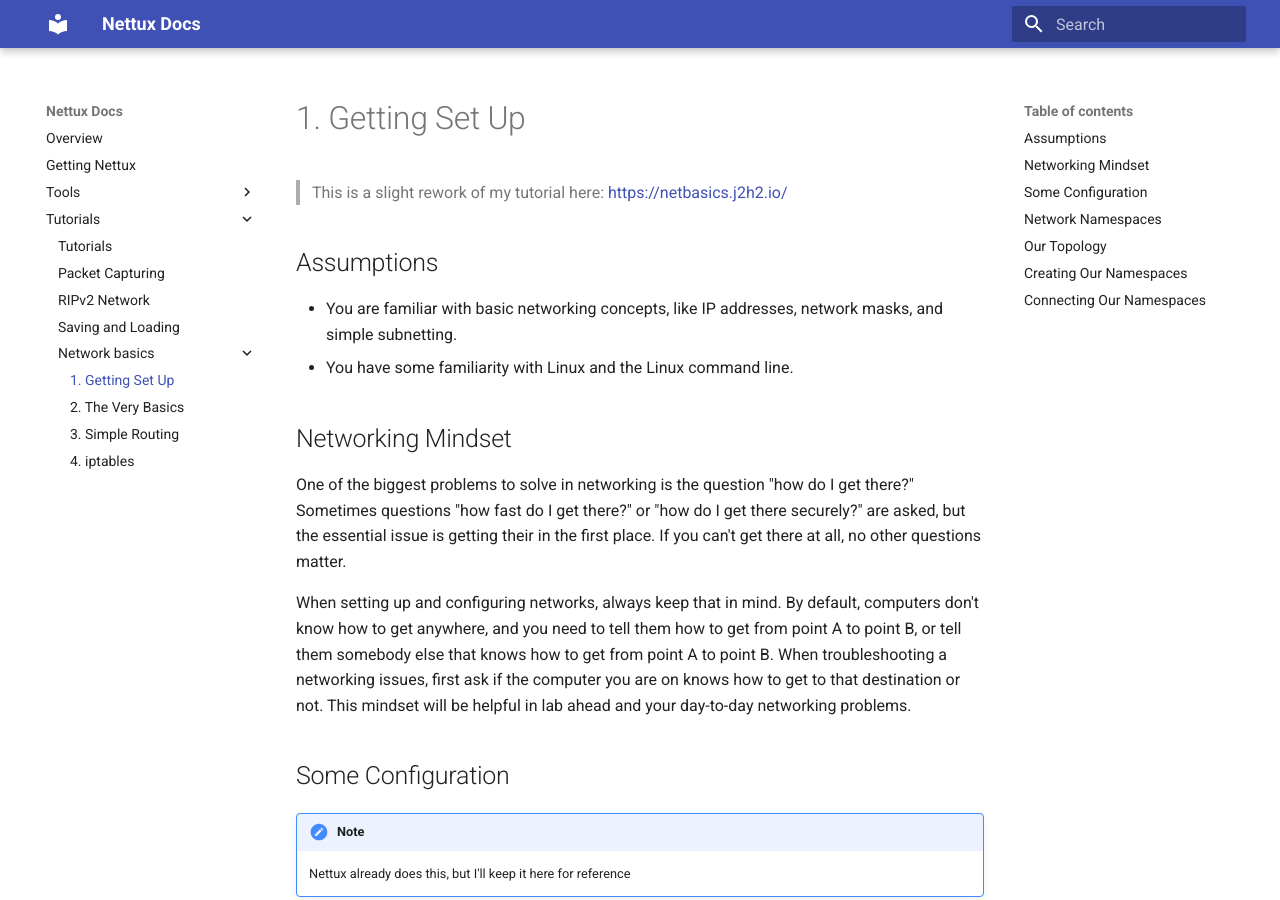
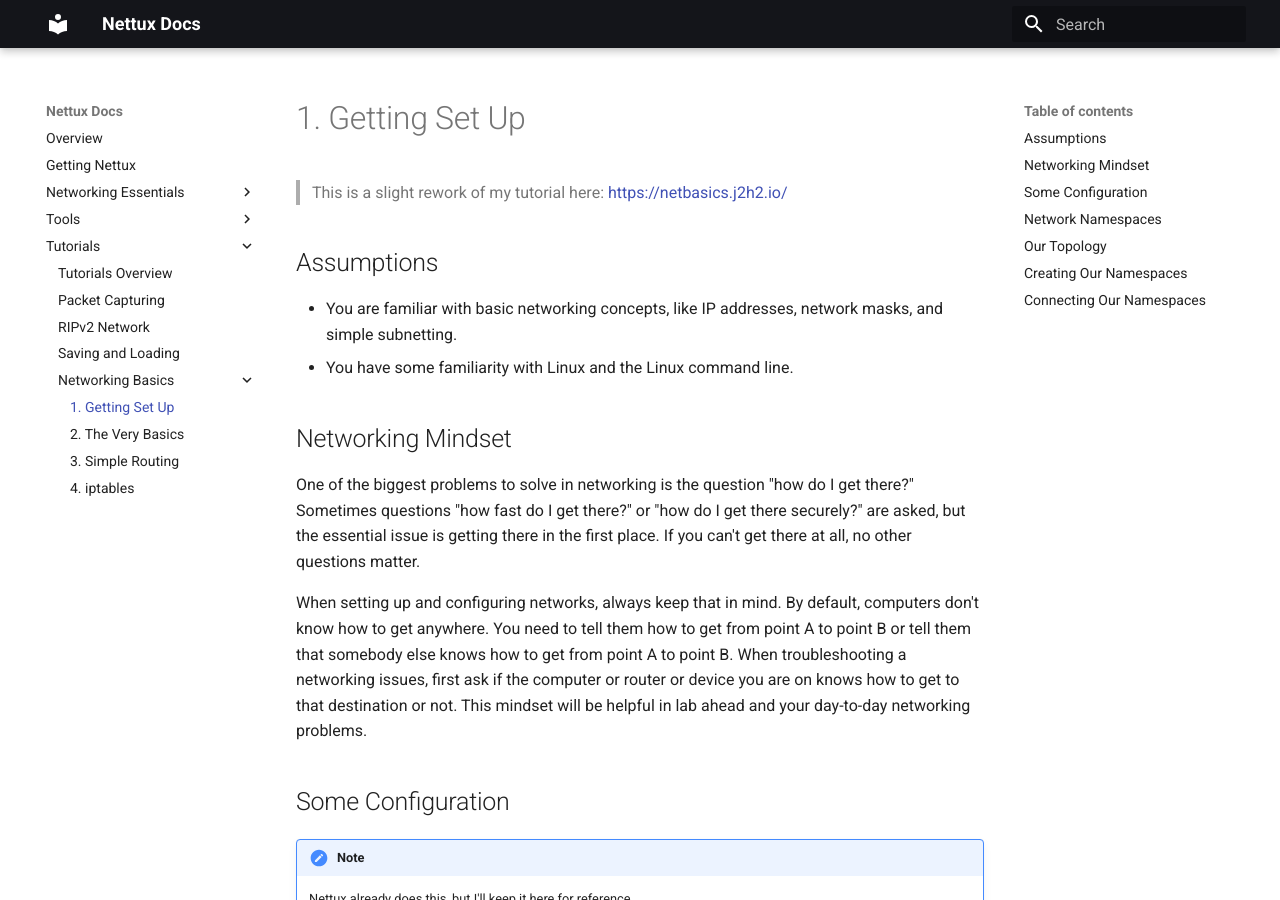
Before and after one commit to bocajspear1/netix, an MkDocs documentation site: the page built from docs/tutorials/Networking-Basics/1-Getting-Set-Up.md, in a window 1280 px wide and 900 px high. Built offline with MkDocs 1.6.1 and Material for MkDocs 9.7.7, drawn with Linux system fonts in a browser that asks for light colours.

Commit message:
Added essentials docs, minor fixes

```diff
--- a/docs/tutorials/network-basics/1-Getting-Set-Up.md
+++ b/docs/tutorials/Networking-Basics/1-Getting-Set-Up.md
@@ -9,9 +9,9 @@
 
 ## Networking Mindset
 
-One of the biggest problems to solve in networking is the question "how do I get there?" Sometimes questions "how fast do I get there?" or "how do I get there securely?" are asked, but the essential issue is getting their in the first place. If you can't get there at all, no other questions matter.
+One of the biggest problems to solve in networking is the question "how do I get there?" Sometimes questions "how fast do I get there?" or "how do I get there securely?" are asked, but the essential issue is getting there in the first place. If you can't get there at all, no other questions matter.
 
-When setting up and configuring networks, always keep that in mind. By default, computers don't know how to get anywhere, and you need to tell them how to get from point A to point B, or tell them somebody else that knows how to get from point A to point B. When troubleshooting a networking issues, first ask if the computer you are on knows how to get to that destination or not. This mindset will be helpful in lab ahead and your day-to-day networking problems.
+When setting up and configuring networks, always keep that in mind. By default, computers don't know how to get anywhere. You need to tell them how to get from point A to point B or tell them that somebody else knows how to get from point A to point B. When troubleshooting a networking issues, first ask if the computer or router or device you are on knows how to get to that destination or not. This mindset will be helpful in lab ahead and your day-to-day networking problems.
 
 ## Some Configuration
 
--- a/docs/tutorials/index.md
+++ b/docs/tutorials/index.md
@@ -1,4 +1,4 @@
-# Tutorials
+# Tutorials Overview
 
 
 ## Using MiniEditNG
--- a/mkdocs.yml
+++ b/mkdocs.yml
@@ -1,6 +1,8 @@
 site_name: Nettux Docs
 theme:
   name: material
+  palette:
+    primary: black
 markdown_extensions:
   - admonition
   - pymdownx.highlight
```
Also changed, not shown: docs/Networking-Essentials/1-The-Basics.md (added, +107 -0 lines), docs/index.md (+2 -0 lines), docs/Networking-Essentials/images/wireshark1.png (added), docs/Networking-Essentials/images/wireshark2.png (added), docs/Networking-Essentials/images/wireshark3.png (added), docs/Networking-Essentials/images/wireshark4.png (added), docs/tutorials/Networking-Basics/2-The-Very-Basics.md (renamed from docs/tutorials/network-basics/2-The-Very-Basics.md), docs/tutorials/Networking-Basics/3-Simple-Routing.md (renamed from docs/tutorials/network-basics/3-Simple-Routing.md), docs/tutorials/Networking-Basics/4-iptables.md (renamed from docs/tutorials/network-basics/4-iptables.md).
